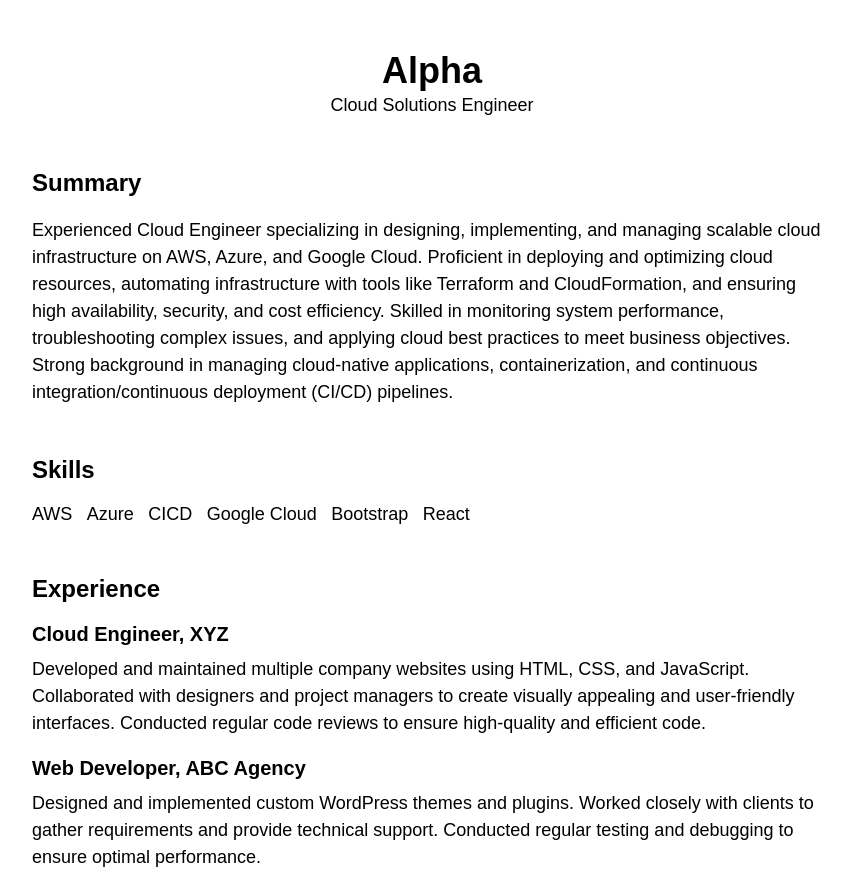
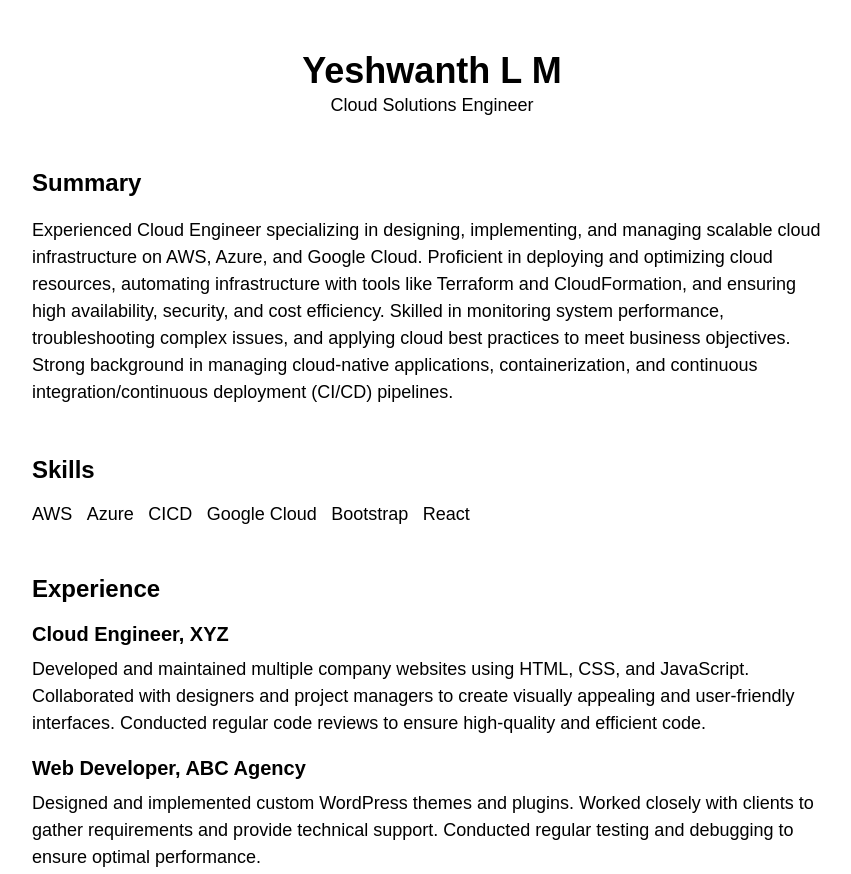
Before and after one commit to yeshwanthlm/AWS-Workshop-NMIT-2024, a plain HTML site: page index.html in a window 1280 px wide. Shown: the top 874 px of the page, without its empty margins (208-1059 px from the left). Drawn offline with Linux system fonts and the light colour scheme.

Commit message:
Update index.html

```diff
--- a/index.html
+++ b/index.html
@@ -7,7 +7,7 @@
 <body>
 	<div class="container">
 		<header>
-			<h1>Alpha</h1>
+			<h1>Yeshwanth L M</h1>
 			<p>Cloud Solutions Engineer</p>
 		</header>
 		<section>
```
